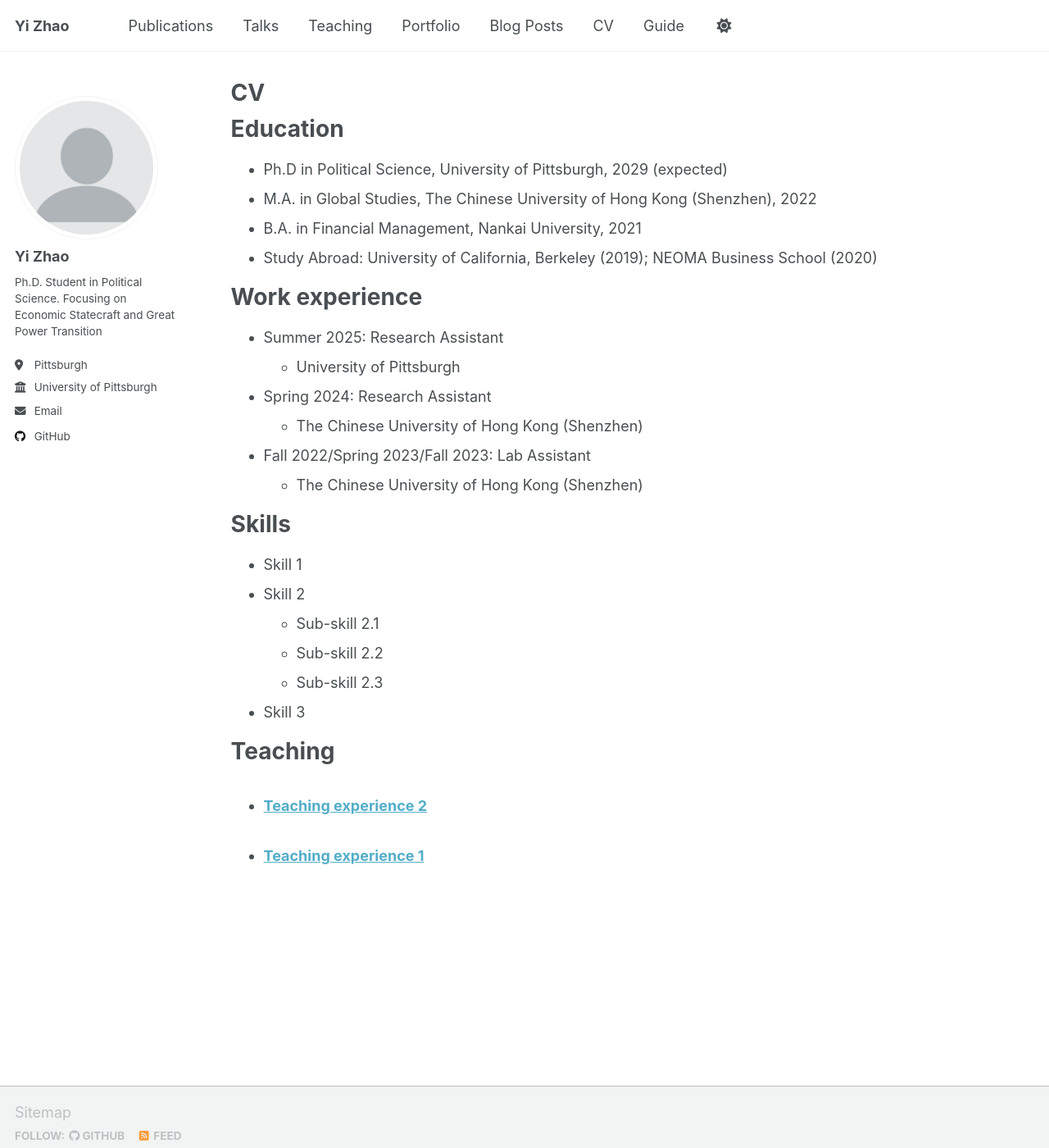
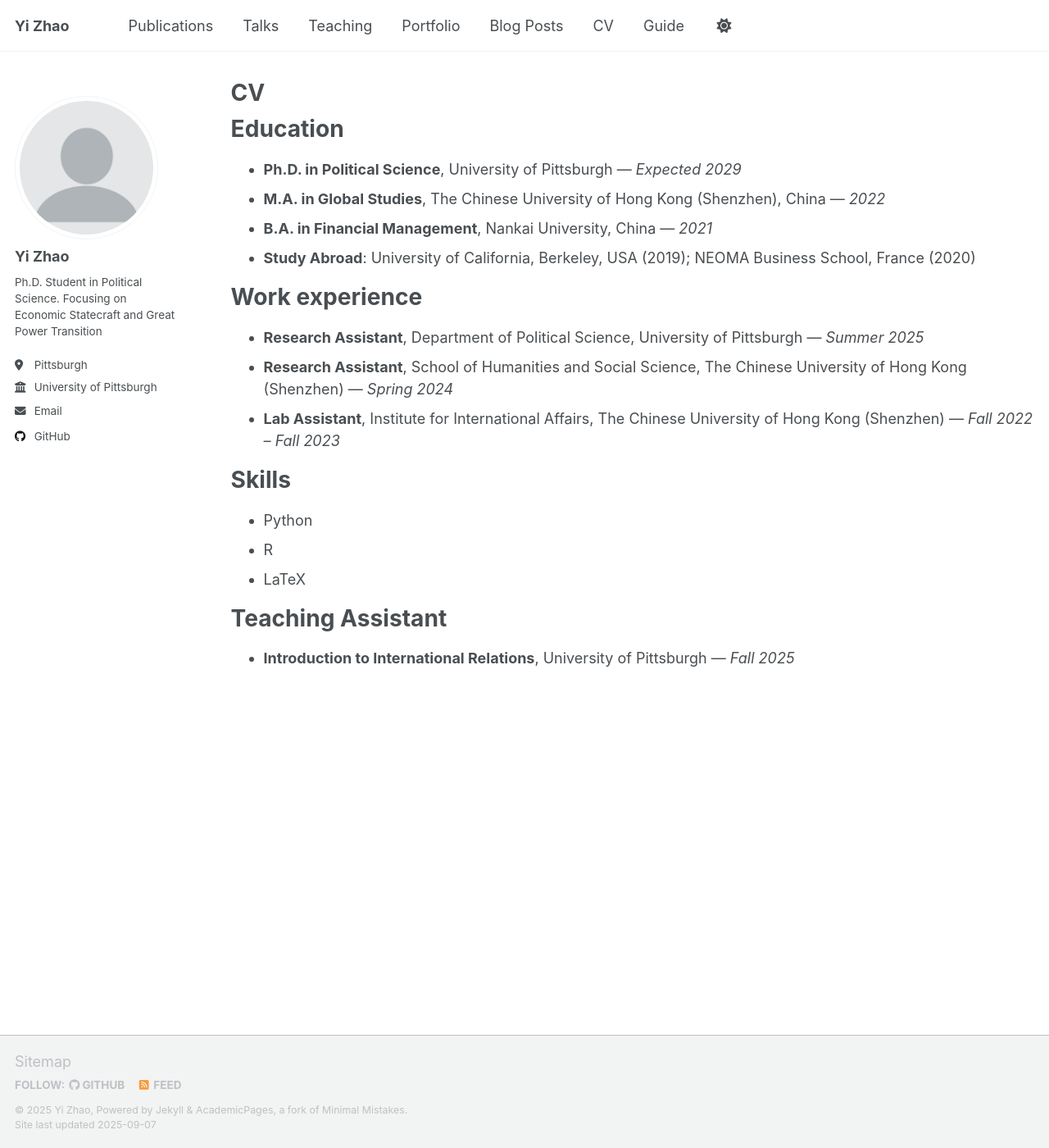
Before and after one commit to YiZhao999/YiZhao999.github.io, a Jekyll site: the page built from _pages/cv.md, in a window 1280 px wide and 1400 px high. Shown: the whole window at 82% size. Built offline with Jekyll 4.4.1, drawn with Linux system fonts in a browser that asks for light colours; a script that is not in the unit is left out.

Commit message:
Revise CV formatting and update content

```diff
--- a/_pages/cv.md
+++ b/_pages/cv.md
@@ -11,33 +11,23 @@ redirect_from:
 
 Education
 ======
-* Ph.D in Political Science, University of Pittsburgh, 2029 (expected)
-* M.A. in Global Studies, The Chinese University of Hong Kong (Shenzhen), 2022
-* B.A. in Financial Management, Nankai University, 2021
-* Study Abroad: University of California, Berkeley (2019); NEOMA Business School (2020)
+- **Ph.D. in Political Science**, University of Pittsburgh — *Expected 2029*
+- **M.A. in Global Studies**, The Chinese University of Hong Kong (Shenzhen), China — *2022*
+- **B.A. in Financial Management**, Nankai University, China — *2021*
+- **Study Abroad**: University of California, Berkeley, USA (2019); NEOMA Business School, France (2020)
 
 Work experience
 ======
-* Summer 2025: Research Assistant
-  * University of Pittsburgh
-
-* Spring 2024: Research  Assistant
-  * The Chinese University of Hong Kong (Shenzhen)
-
-* Fall 2022/Spring 2023/Fall 2023: Lab Assistant
-  * The Chinese University of Hong Kong (Shenzhen)
+- **Research Assistant**, Department of Political Science, University of Pittsburgh — *Summer 2025*
+- **Research Assistant**, School of Humanities and Social Science, The Chinese University of Hong Kong (Shenzhen) — *Spring 2024*
+- **Lab Assistant**, Institute for International Affairs, The Chinese University of Hong Kong (Shenzhen) — *Fall 2022 – Fall 2023*
 
 Skills
 ======
-* Skill 1
-* Skill 2
-  * Sub-skill 2.1
-  * Sub-skill 2.2
-  * Sub-skill 2.3
-* Skill 3
+- Python
+- R
+- LaTeX
 
-Teaching
+Teaching Assistant
 ======
-  <ul>{% for post in site.teaching reversed %}
-    {% include archive-single-cv.html %}
-  {% endfor %}</ul>
+- **Introduction to International Relations**, University of Pittsburgh — *Fall 2025*
```
